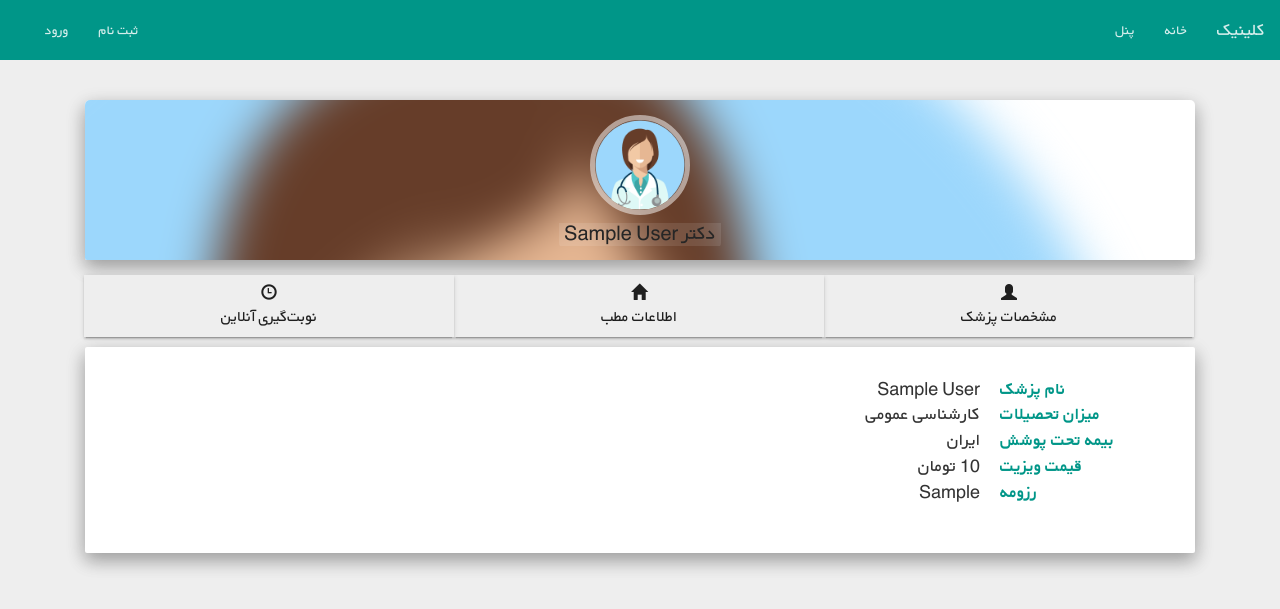
After one commit to hosseinvand/Clinic, a Django app: page /profile/1 in a window 1280 px wide. The commit adds this page. Shown: the top 609 px of the page. Run offline with Django 3.2, Linux system fonts and the light colour scheme; tables that the repository leaves empty hold one stand-in row (values such as "Sample post"); parts of the project's set-up code (start-up, migrations or seed data) failed here and were passed over; some libraries are stand-ins or nearby versions.

Commit message:
doctor profile and some partial model refactoring

```diff
--- a/reservation/models.py
+++ b/reservation/models.py
@@ -42,7 +42,7 @@ EDUCATION_TYPES=(
     ('K','کارشناسی'),
     ('UK','کارشناسی‌ارشد'),
     ('D','دکترا'),
-    ('S','تخصص'),
+    ('S','متخصص'),
     ('US','فوق تخصص'),
 )
 
@@ -86,7 +86,7 @@ class Office(models.Model):
     # country = models.CharField(max_length=30, default='ایران')
     city = models.CharField(max_length=30,choices=CITY_NAMES, default='تهران')
     address = models.TextField()
-    phone = models.IntegerField()
+    phone = models.CharField(max_length=11,unique=True,null=True)
     telegram = models.CharField(max_length=30,null=True)
     from_hour = models.IntegerField(choices=HOURS,null=True)   #TODO: RangeIntegerField create
     to_hour = models.IntegerField(choices=HOURS,null=True)
@@ -167,11 +167,6 @@ class Doctor(DoctorSecretary):
             return self.office.get_city_display()
         return ''
 
-    # @property
-    # def city(self):
-    #     if self.doctor.offices.all().count() > 0:
-    #         return self.doctor.offices.all()[0].get_city_display()
-    #     return ''
 
 
 class Secretary(DoctorSecretary):
--- a/reservation/templates/doctor_card.html
+++ b/reservation/templates/doctor_card.html
@@ -22,7 +22,8 @@
             </div>
             <div class="profile-userbuttons">
                 <button type="button" class="btn btn-success btn-raised btn-md">رزرو نوبت</button>
-                <button type="button" class="btn btn-info btn-raised btn-md">بیشتر</button>
+                <a href="{% url 'doctorProfile' doctor.pk %}" class="btn btn-info btn-raised btn-md" role="button"> پروفایل</a>
+
             </div>
         </div>
     </div>
--- /dev/null
+++ b/reservation/templates/doctor_profile.html
@@ -0,0 +1,106 @@
+{% extends "layout.html" %}
+{% load material_form %}
+{% load widget_tweaks %}
+{% load static %}
+
+{% block pageBody %}
+    <div class="col-lg-12 col-sm-6">
+        <div class="card hovercard">
+            <div class="card-background">
+                <img class="card-bkimg" alt="" src="{% static "image/women_doctor.png" %}">
+                <!-- http://lorempixel.com/850/280/people/9/ -->
+            </div>
+            <div class="useravatar">
+                <img alt="" src="{% static "image/women_doctor.png" %}">
+            </div>
+
+            <div class="card-info">
+            <span class="card-title">
+دکتر
+            {{ doctor.full_name }}
+            </span>
+
+
+            </div>
+        </div>
+        <div class="btn-pref btn-group btn-group-justified btn-group-lg" role="group" aria-label="...">
+            <div class="btn-group" role="group">
+                <button type="button" id="doctorinfo" class="btn btn-default btn-raised" href="#tab1" data-toggle="tab"><span class="glyphicon glyphicon-user" aria-hidden="true"></span>
+                    <div class="hidden-xs">مشخصات پزشک</div>
+                </button>
+            </div>
+            <div class="btn-group" role="group">
+                <button type="button" id="officeinfo" class="btn btn-default btn-raised" href="#tab2" data-toggle="tab"><span class="glyphicon glyphicon-home" aria-hidden="true"></span>
+                    <div class="hidden-xs">اطلاعات مطب</div>
+                </button>
+            </div>
+            <div class="btn-group" role="group">
+                <button type="button" id="reservation" class="btn btn-default btn-raised" href="#tab3" data-toggle="tab"><span class="glyphicon glyphicon-time" aria-hidden="true"></span>
+                    <div class="hidden-xs">نوبت‌گیری آنلاین</div>
+                </button>
+            </div>
+        </div>
+
+        <div class="well">
+            <div class="tab-content">
+                <div class="tab-pane fade in active" id="tab1">
+                    <dl class="dl-horizontal btn-lg">
+                        <dt class="text-primary">نام پزشک</dt>
+                        <dd>{{ doctor.full_name }}</dd>
+                        <dt class="text-primary">میزان تحصیلات</dt>
+                        <dd>{{ doctor.get_education_display }}   {{ doctor.get_speciality_display }}</dd>
+                        <dt class="text-primary">بیمه‌ تحت پوشش</dt>
+                        <dd>{{ doctor.get_insurance_display }}</dd>
+                        <dt class="text-primary">قیمت ویزیت</dt>
+                        <dd>{{ doctor.price }} تومان</dd>
+                        <dt class="text-primary">رزومه</dt>
+                        <dd>{{ doctor.cv}}</dd>
+
+                        <dt class="text-primary"></dt>
+                        <dd></dd>
+
+                    </dl>
+
+
+                </div>
+                <div class="tab-pane fade in" id="tab2">
+                   {% if doctor.office != None %}
+                    <dl class="dl-horizontal btn-lg">
+
+                        <dt class="text-primary">شهر</dt>
+                        <dd>{{ doctor.office.get_city_display }}</dd>
+                        <dt class="text-primary"> آدرس </dt>
+                        <dd>{{ doctor.office.address }} </dd>
+                        <dt class="text-primary"> ساعت کاری </dt>
+                        <dd>{{ doctor.office.from_hour }}
+                            تا
+                            {{ doctor.office.to_hour }}</dd>
+                        <dt class="text-primary">روزهای کاری </dt>
+                        <dd> <h4 class="text-danger">انجام شود</h4> </dd>
+                        <dt class="text-primary">تلفن</dt>
+                        <dd>{{ doctor.office.phone}}</dd>
+                        <dt class="text-primary">تلگرام</dt>
+                        <dd>{{ doctor.office.telegram}}</dd>
+
+                        <dt class="text-primary"></dt>
+                        <h1 class="text-danger"> نمایش محل مطب روی نقشه </h1>
+                        <dd></dd>
+
+                        <dt class="text-primary"></dt>
+                        <dd></dd>
+                    </dl>
+                       {% else %}
+                       <div class="col-md-offset-1">
+                       <h4>اطلاعات مطب پزشک ثبت نشده‌است.</h4>
+                       </div>
+                    {% endif %}
+                </div>
+                <div class="tab-pane fade in" id="tab3">
+                    <h3>This is tab 3</h3>
+                </div>
+            </div>
+        </div>
+
+    </div>
+
+{% endblock %}
--- a/reservation/urls.py
+++ b/reservation/urls.py
@@ -19,4 +19,6 @@ urlpatterns = [
     url(r'^panel/clinic/$', AddClinicView.as_view(), name="addClinic"),
     url(r'^panel/search$', PanelSearch.as_view(), name="panelSearch"),
     url(r'^clinic/(?P<pk>\d+)$', UpdateClinicView.as_view(), name="updateClinic"),
+    url(r'^profile/(?P<pk>\d+)$', DoctorProfileView.as_view(), name="doctorProfile"),
+
 ]
--- a/reservation/views.py
+++ b/reservation/views.py
@@ -2,6 +2,7 @@ from django.contrib.auth import login
 from django.contrib.auth.mixins import LoginRequiredMixin
 from django.urls.base import reverse_lazy
 from django.views.generic import TemplateView, CreateView, UpdateView
+from django.views.generic.detail import DetailView
 from django.views.generic.edit import FormView
 from django.views.generic.list import ListView
 
@@ -70,12 +71,7 @@ class DoctorCreateView(LoginRequiredMixin, CreateView):
 
 class SearchDoctorView(ListView):
     model = Doctor
-    template_name = 'search_results.html'  # TODO
-
-    # def get_queryset(self):
-    #     text = self.kwargs.get('searched')
-    #     ans = self.model.objects.filter(type__icontains=text) | self.model.objects.filter(name__icontains=text)
-    #     return ans
+    template_name = 'search_results.html'
 
     def get_queryset(self):
         name = self.kwargs.get('searched')
@@ -129,3 +125,7 @@ class UpdateClinicView(LoginRequiredMixin, UpdateView):
     model = Office
     template_name = 'panel.html'
     form_class = ClinicForm
+
+class DoctorProfileView(DetailView):
+    model = Doctor
+    template_name = 'doctor_profile.html'
--- a/static/css/style.css
+++ b/static/css/style.css
@@ -90,3 +90,83 @@ th{
     margin: 0 auto;
     pointer-events: all;
 }
+
+/* USER PROFILE PAGE */
+ .card {
+    margin-top: 20px;
+    padding: 30px;
+    background-color: rgba(214, 224, 226, 0.2);
+    -webkit-border-top-left-radius:5px;
+    -moz-border-top-left-radius:5px;
+    border-top-left-radius:5px;
+    -webkit-border-top-right-radius:5px;
+    -moz-border-top-right-radius:5px;
+    border-top-right-radius:5px;
+    -webkit-box-sizing: border-box;
+    -moz-box-sizing: border-box;
+    box-sizing: border-box;
+}
+.card.hovercard {
+    position: relative;
+    padding-top: 0;
+    overflow: hidden;
+    text-align: center;
+    background-color: #fff;
+    background-color: rgba(255, 255, 255, 1);
+}
+.card.hovercard .card-background {
+    height: 130px;
+}
+.card-background img {
+    -webkit-filter: blur(25px);
+    -moz-filter: blur(25px);
+    -o-filter: blur(25px);
+    -ms-filter: blur(25px);
+    filter: blur(25px);
+    margin-left: -100px;
+    margin-top: -200px;
+    min-width: 130%;
+}
+.card.hovercard .useravatar {
+    position: absolute;
+    top: 15px;
+    left: 0;
+    right: 0;
+}
+.card.hovercard .useravatar img {
+    width: 100px;
+    height: 100px;
+    max-width: 100px;
+    max-height: 100px;
+    -webkit-border-radius: 50%;
+    -moz-border-radius: 50%;
+    border-radius: 50%;
+    border: 5px solid rgba(255, 255, 255, 0.5);
+}
+.card.hovercard .card-info {
+    position: absolute;
+    bottom: 14px;
+    left: 0;
+    right: 0;
+}
+.card.hovercard .card-info .card-title {
+    padding:0 5px;
+    font-size: 20px;
+    line-height: 1;
+    color: #262626;
+    background-color: rgba(255, 255, 255, 0.1);
+    -webkit-border-radius: 4px;
+    -moz-border-radius: 4px;
+    border-radius: 4px;
+}
+.card.hovercard .card-info {
+    overflow: hidden;
+    font-size: 12px;
+    line-height: 20px;
+    color: #737373;
+    text-overflow: ellipsis;
+}
+.card.hovercard .bottom {
+    padding: 0 20px;
+    margin-bottom: 17px;
+}
--- a/templates/layout.html
+++ b/templates/layout.html
@@ -71,7 +71,7 @@
                         <ul class="dropdown-menu">
 {#                            <li><a href="javascript:void(0)">Action</a></li>#}
 {#                            <li><a href="javascript:void(0)">Another action</a></li>#}
-{#                            <li><a href="javascript:void(0)">Something else here</a></li>#}
+{#                            <li><a href="javascript:void(0)">پروفایل</a></li>#}
                             <li class="divider"></li>
                             <li><a href="/logout">خروج</a></li>
                         </ul>
```
Also changed, not shown: reservation/forms.py (+12 -4 lines), reservation/templates/panel.html (+7 -0 lines), reservation/migrations/0001_initial.py (added), static/image/doctor.png (added), static/image/women_doctor.png (added).
